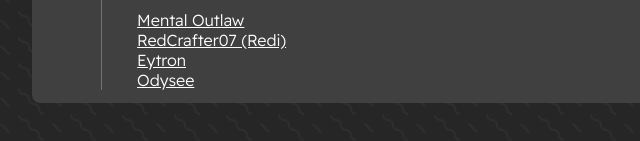
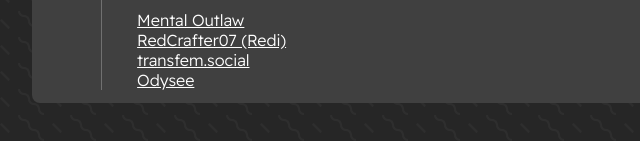
Before and after one commit to FishingHacks/fishinghacks.github.io, a plain HTML site: page index.html in a window 1280 px wide. Shown: the part 613-754 px from the top of the page, 138-778 px from the left. Drawn offline with Linux system fonts and the light colour scheme.

Commit message:
Update index.html

```diff
--- a/index.html
+++ b/index.html
@@ -110,7 +110,7 @@
           <h1>Worth to Check out</h1>
           <p><a href="https://www.youtube.com/c/MentalOutlaw" target="_blank" rel="noopener noreferrer">Mental Outlaw</a></p>
           <p><a href="https://redcrafter07.de" target="_blank" rel="noopener noreferrer">RedCrafter07 (Redi)</a></p>
-          <p><a href="https://eytron.ga" target="_blank" rel="noopener noreferrer">Eytron</a></p>
+          <p><a href="https://transfem.social" target="_blank" rel="noopener noreferrer">transfem.social</a></p>
           <p><a href="https://odysee.com" target="_blank" rel="noopener noreferrer">Odysee</a></p>
         </div>
     </div>
```
